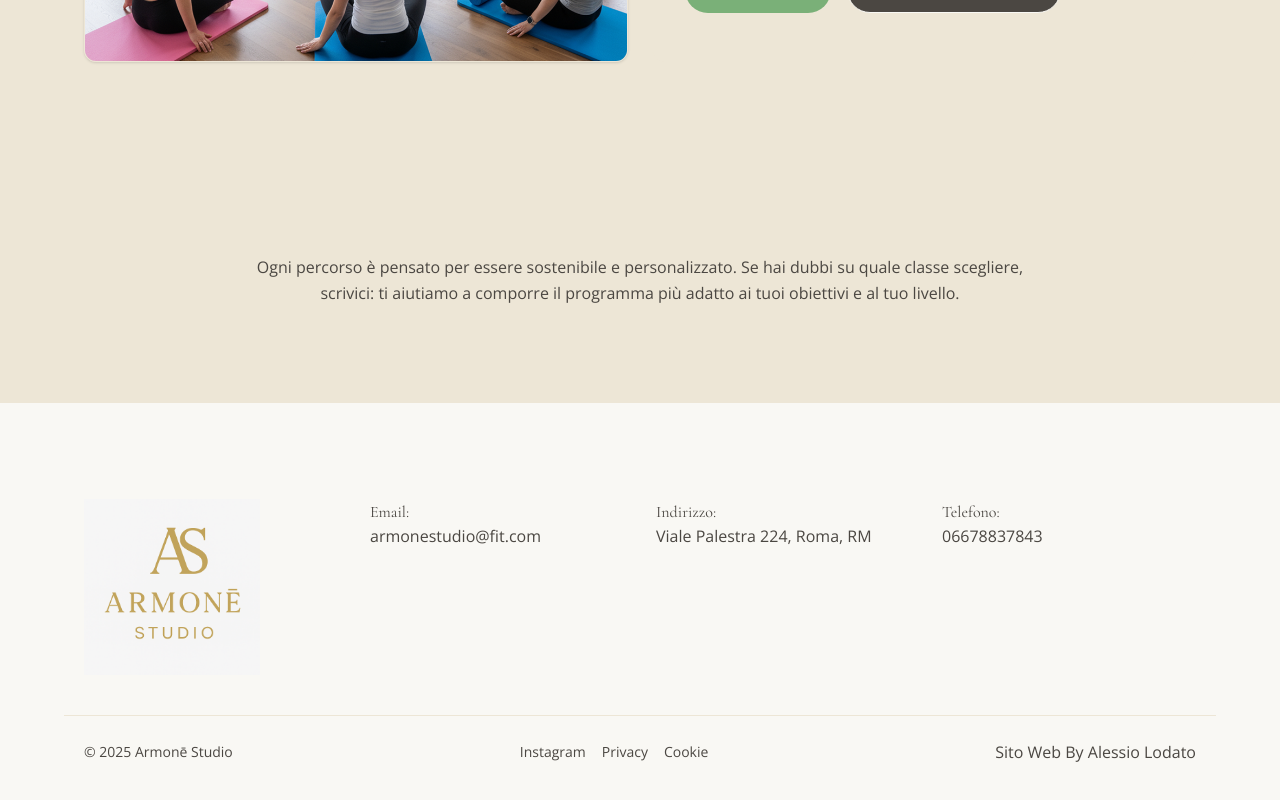
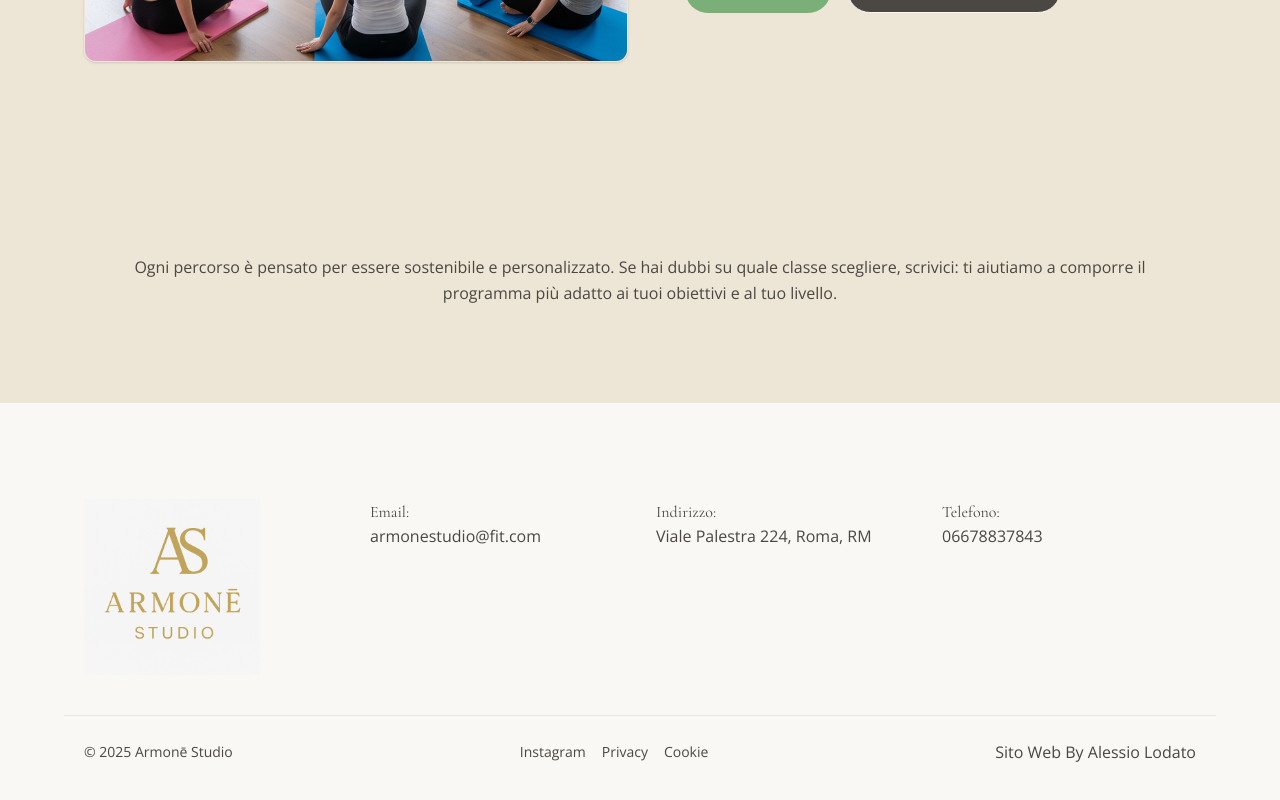
Before and after one commit to alelodato/armone, a React (Vite) app in the folder armonestudio/: page /classi in a window 1280 px wide. Shown: the part 2056-2856 px from the top of the page. Built offline with nearby package versions, Linux system fonts and the light colour scheme.

Commit message:
aggiunto scroll to top per portare l'utente a inizio pagina dopo aver cliccato un link

```diff
--- a/armonestudio/src/App.jsx
+++ b/armonestudio/src/App.jsx
@@ -5,11 +5,13 @@ import Home from "./pages/Home";
 import About from "./pages/About";
 import Classi from "./pages/Classi";
 import Contact from "./pages/Contact";
+import ScrollToTop from "./components/ScrollToTop.jsx";
 
 export default function App() {
   return (
     <>
       <Navbar />
+      <ScrollToTop />
       <Routes>
         <Route path="/" element={<Home />} />
         <Route path="/about" element={<About />} />
--- /dev/null
+++ b/armonestudio/src/components/ScrollToTop.jsx
@@ -0,0 +1,12 @@
+import { useEffect } from "react"
+import { useLocation } from "react-router-dom"
+
+export default function ScrollToTop() {
+  const { pathname } = useLocation()
+
+  useEffect(() => {
+    window.scrollTo({ top: 0, behavior: "smooth" })
+  }, [pathname])
+
+  return null
+}
--- a/armonestudio/src/main.jsx
+++ b/armonestudio/src/main.jsx
@@ -2,7 +2,6 @@ import React from "react";
 import ReactDOM from "react-dom/client";
 import { BrowserRouter, Routes, Route } from "react-router-dom";
 import App from "./App.jsx";
-import Home from "./pages/Home.jsx";
 import './index.css';
 
 ReactDOM.createRoot(document.getElementById("root")).render(
--- a/armonestudio/src/pages/Classi.jsx
+++ b/armonestudio/src/pages/Classi.jsx
@@ -152,7 +152,7 @@ export default function Classes() {
       {/* Paragrafo di chiusura */}
       <section className="section">
         <div className="container">
-          <p className="font-body text-brand-400 leading-relaxed text-center max-w-3xl mx-auto">
+          <p className="font-body text-brand-400 leading-relaxed text-center max-w-5xl mx-auto">
             Ogni percorso è pensato per essere sostenibile e personalizzato.
             Se hai dubbi su quale classe scegliere, scrivici: ti aiutiamo a comporre
             il programma più adatto ai tuoi obiettivi e al tuo livello.
```
